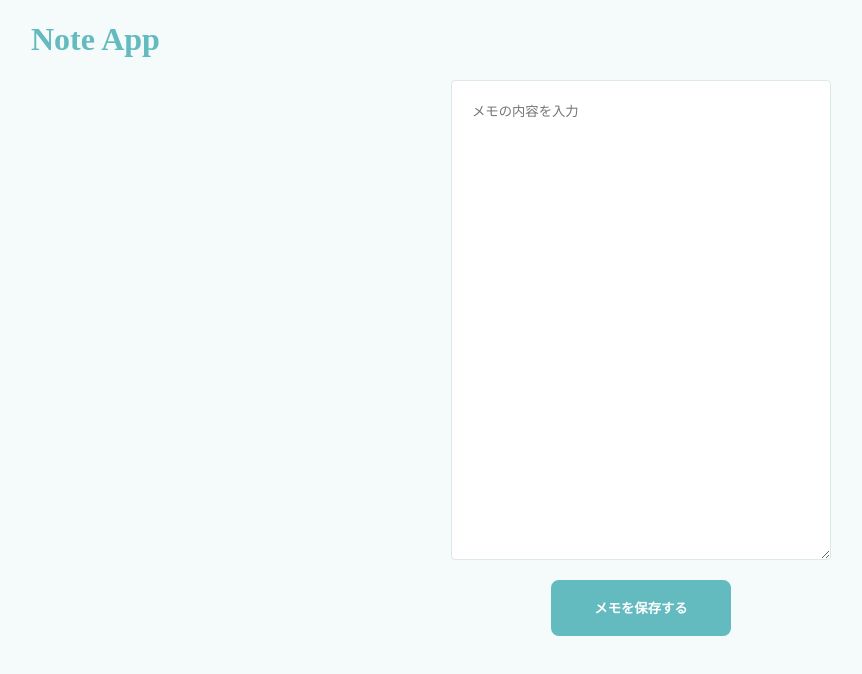
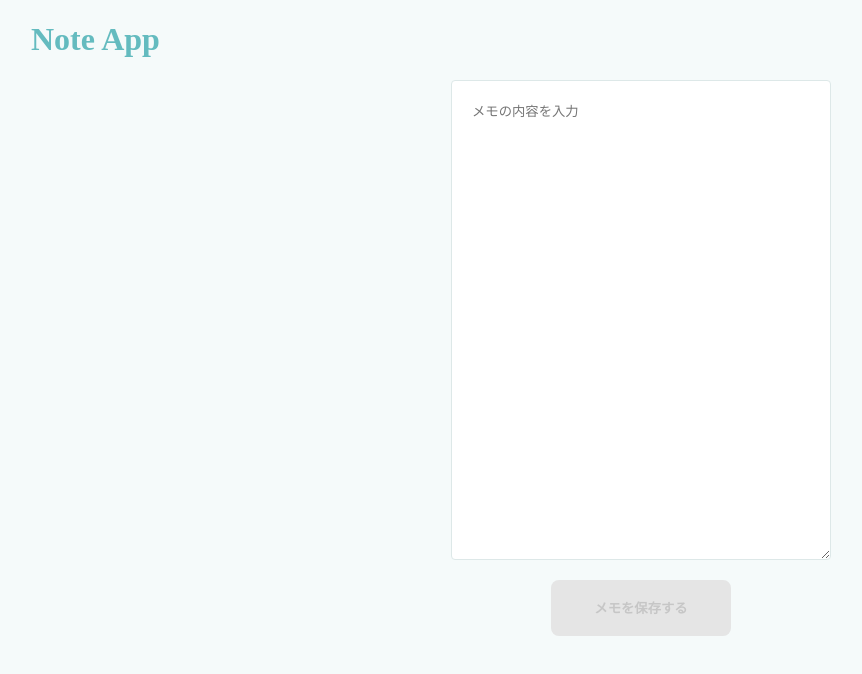
Before and after one commit to mami-inuzuka/vue_note_spa, a Vue app: page / in a window 1280 px wide. Both pictures are taken after a click on the button "新しいメモを作成". Shown: the top 674 px of the page, without its empty margins (209-1071 px from the left). Built offline with nearby package versions, Linux system fonts and the light colour scheme.

Commit message:
入力文字数が0の時ボタンを無効にする

```diff
--- a/src/assets/scss/style.scss
+++ b/src/assets/scss/style.scss
@@ -22,6 +22,10 @@ button {
   border-radius: 8px;
   color: $white;
   font-weight: bold;
+  &:disabled {
+    background-color: $gray-minus-1;
+    color: $gray;
+  }
 }
 
 .button--danger {
--- a/src/components/NoteAdd.vue
+++ b/src/components/NoteAdd.vue
@@ -4,7 +4,7 @@
       type="text"
       placeholder="メモの内容を入力"
     ></textarea>
-    <button type="submit">メモを保存する</button>
+    <button type="submit" :disabled="isButtonDisabled">メモを保存する</button>
   </form>
 </template>
 
@@ -21,6 +21,11 @@
         this.noteText = ""
         this.$emit('noteAdded')
       }
+    },
+    computed: {
+      isButtonDisabled: function() {
+        return this.noteText.length === 0
+      }
     }
   }
 </script>
--- a/src/components/NoteEdit.vue
+++ b/src/components/NoteEdit.vue
@@ -2,7 +2,7 @@
   <form>
     <textarea v-model="textToEdit" type="text"></textarea>
     <div class="button__wrap">
-      <button type="button" @click="updateNote">更新</button>
+      <button type="button" @click="updateNote" :disabled="isButtonDisabled">更新</button>
       <button type="button" @click="deleteNote" class="button--danger">削除</button>
     </div>
   </form>
@@ -39,6 +39,9 @@ export default {
       set: function(value) {
         this.$store.state.noteList[this.noteIndex].noteText = value
       }
+    },
+    isButtonDisabled: function() {
+      return this.textToEdit.length === 0
     }
   }
 }
```
